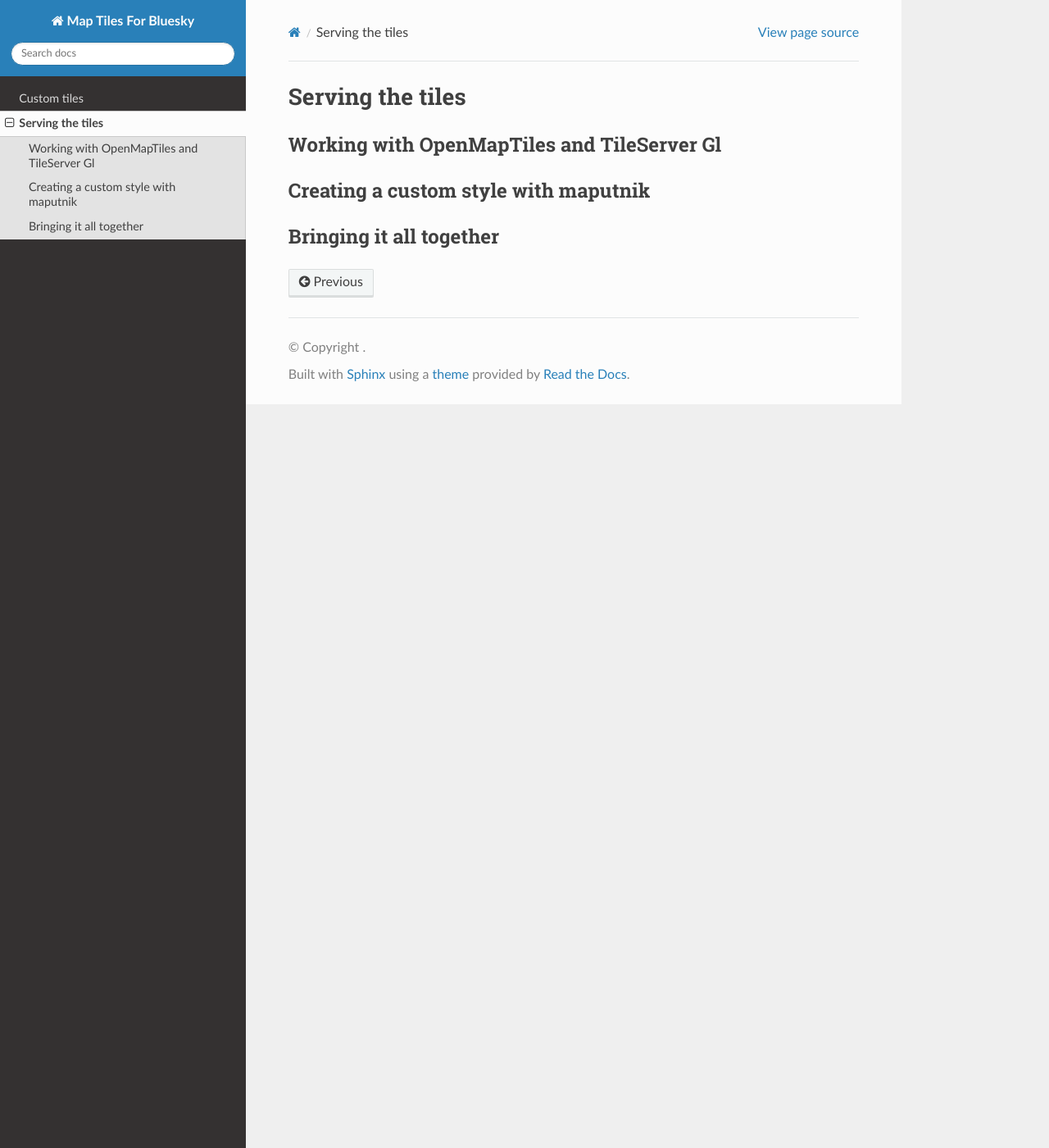
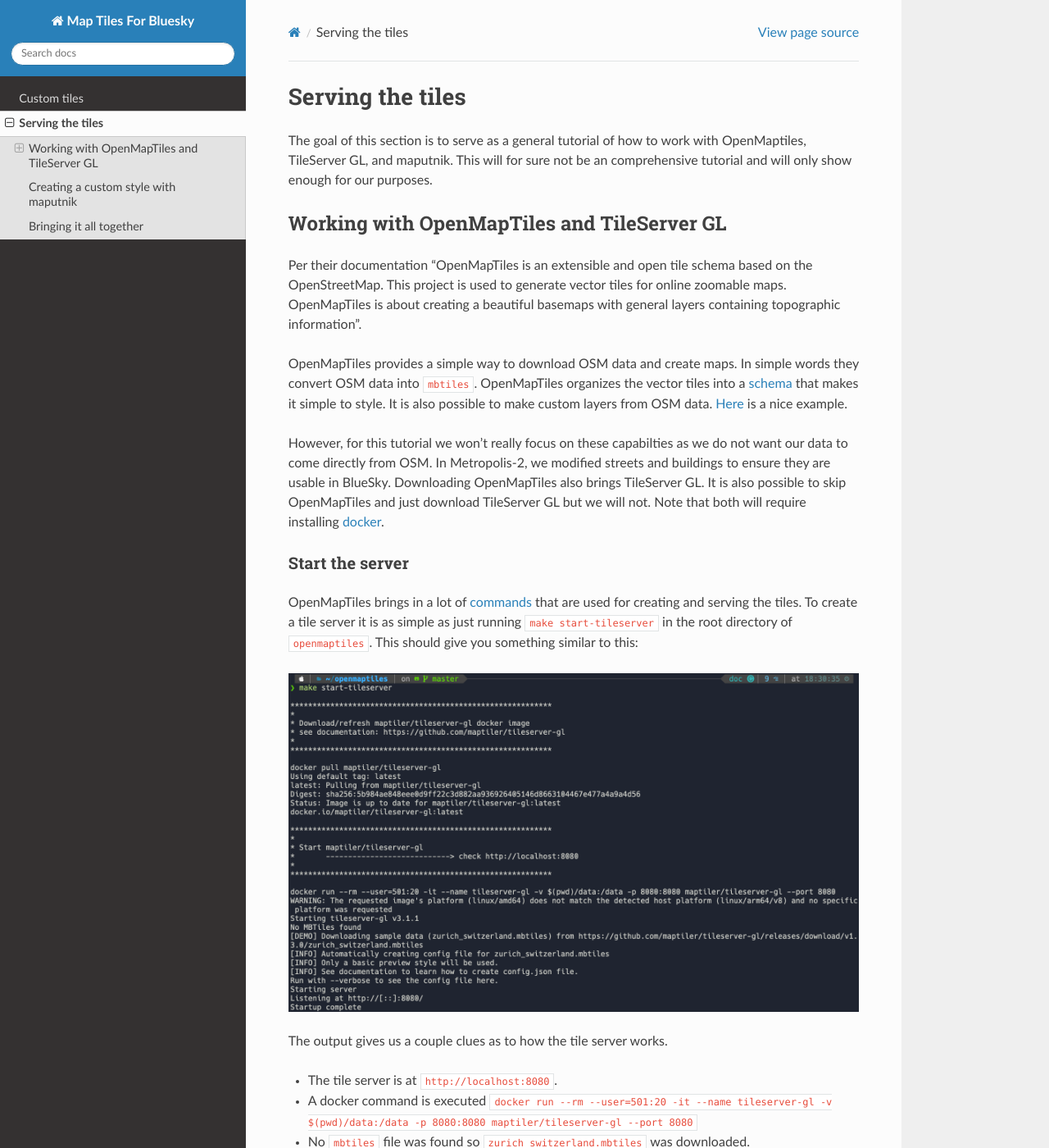
Before and after one commit to Metropolis-2/bluesky-maptiles-docs, a Sphinx documentation site: the page built from docs/source/server.rst, in a window 1280 px wide and 1400 px high. Shown: the whole window at 82% size. Built offline with Sphinx 7.4.7 and the Read the Docs theme 2.0.0, drawn with Linux system fonts in a browser that asks for light colours; some of the changed text lies outside the part shown.

Commit message:
update on docs

```diff
--- a/docs/source/conf.py
+++ b/docs/source/conf.py
@@ -15,6 +15,7 @@
     'sphinx.ext.autodoc',
     'sphinx.ext.autosummary',
     'sphinx.ext.intersphinx',
+    'sphinx-jsonschema',
 ]
 
 intersphinx_mapping = {
--- a/docs/source/server.rst
+++ b/docs/source/server.rst
@@ -1,8 +1,118 @@
 Serving the tiles
 ===================================
 
-Working with OpenMapTiles and TileServer Gl
+The goal of this section is to serve as a general tutorial of how to work with
+OpenMaptiles, TileServer GL, and maputnik. This will for sure not be an comprehensive tutorial and
+will only show enough for our purposes.
+
+Working with OpenMapTiles and TileServer GL
 ----------------------------------------------
+Per their documentation "OpenMapTiles is an extensible and open tile schema based on the OpenStreetMap.
+This project is used to generate vector tiles for online zoomable maps.
+OpenMapTiles is about creating a beautiful basemaps with general layers containing topographic information".
+
+OpenMapTiles provides a simple way to download OSM data and create maps. In simple words they convert OSM data
+into :code:`mbtiles`. OpenMapTiles organizes the vector tiles into a `schema <https://openmaptiles.org/schema/>`_ that
+makes it simple to style. It is also possible to make custom layers from OSM data. `Here <https://github.com/openmaptiles/openmaptiles-skiing>`_
+is a nice example.
+
+However, for this tutorial we won't really focus on these capabilties as we do not want our data to come directly from OSM.
+In Metropolis-2, we modified streets and buildings to ensure they are usable in BlueSky.
+Downloading OpenMapTiles also brings TileServer GL. It is also possible to skip OpenMapTiles and just
+download TileServer GL but we will not. Note that both will require installing `docker <https://www.docker.com/>`_.
+
+Start the server
+*****************
+OpenMapTiles brings in a lot of `commands <https://github.com/openmaptiles/openmaptiles#develop>`_ that are used for creating and
+serving the tiles. To create a tile server it is as simple as just running :code:`make start-tileserver` in the root directory
+of :code:`openmaptiles`. This should give you something similar to this:
+
+.. image:: ../images/startserver.png
+   :width: 900
+
+The output gives us a couple clues as to how the tile server works.
+
+* The tile server is at :code:`http://localhost:8080`.
+* A docker command is executed :code:`docker run --rm --user=501:20 -it --name tileserver-gl -v $(pwd)/data:/data -p 8080:8080 maptiler/tileserver-gl --port 8080`
+* No :code:`mbtiles` file was found so :code:`zurich_switzerland.mbtiles` was downloaded.
+* A :code:`config.json` file was automatically created.
+* This `basic preview <https://github.com/openmaptiles/maptiler-basic-gl-style>`_ style is used.
+* Running with :code:`--verbose` will give us information about :code:`config.json`.
+
+Visiting :code:`http://localhost:8080` in a web browser will show us the tile server.
+There are two important sections styles and data.
+
+ .. image:: ../images/tileserver.png
+   :width: 900
+
+The config file
+*****************
+The TileServer GL `documentation <https://tileserver.readthedocs.io/en/latest/config.html>`_
+shows all the possible options for the :code:`config.json` file. However, running the docker command
+from the output above with :code:`--verbose` will show the one used by :code:`make start-tileserver`.
+
+.. code-block::
+
+   docker run --rm --user=501:20 -it --name tileserver-gl -v $(pwd)/data:/data -p 8080:8080 maptiler/tileserver-gl --port 8080 --verbose
+
+This returns a slightly longer output with the :code:`config.json` file.
+
+ .. image:: ../images/config.png
+   :width: 900
+
+The :code:`config.json` file is seen below,
+
+.. .. code-block:: json
+..   {
+..     "options": {
+..       "paths": {
+..         "root": "",
+..         "fonts": "fonts",
+..         "sprites": "sprites",
+..         "styles": "styles",
+..         "mbtiles": ""
+..       },
+..       "domains": [
+..         "localhost:8080",
+..         "127.0.0.1:8080"
+..       ],
+..       "formatQuality": {
+..         "jpeg": 80,
+..         "webp": 90
+..       },
+..       "maxScaleFactor": 3,
+..       "maxSize": 2048,
+..       "pbfAlias": "pbf",
+..       "serveAllFonts": false,
+..       "serveAllStyles": false,
+..       "serveStaticMaps": true,
+..       "tileMargin": 0
+..     },
+..     "styles": {
+..       "basic": {
+..         "style": "basic.json",
+..         "tilejson": {
+..           "type": "overlay",
+..           "bounds": [8.44806, 47.32023, 8.62537, 47.43468]
+..         }
+..       },
+..       "hybrid": {
+..         "style": "satellite-hybrid.json",
+..         "serve_rendered": false,
+..         "tilejson": {
+..           "format": "webp"
+..         }
+..       }
+..     },
+..     "data": {
+..       "zurich-vector": {
+..         "mbtiles": "zurich.mbtiles"
+..       }
+..     }
+..   }
+
+
+Here it is clear
 
 Creating a custom style with maputnik
 --------------------------------------
```
Also changed, not shown: docs/configs/default_config.json (added, +28 -0 lines), docs/images/config.png (added), docs/images/startserver.png (added), docs/images/tileserver.png (added).
